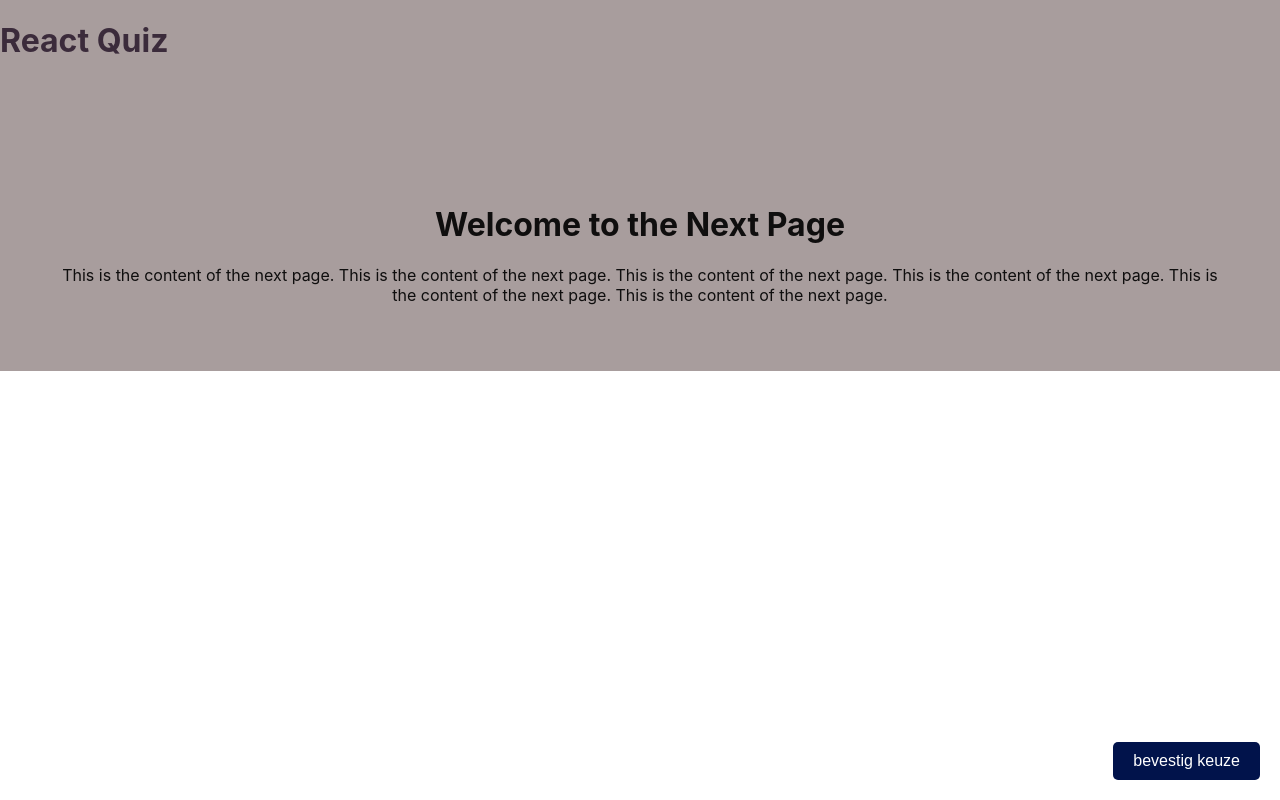
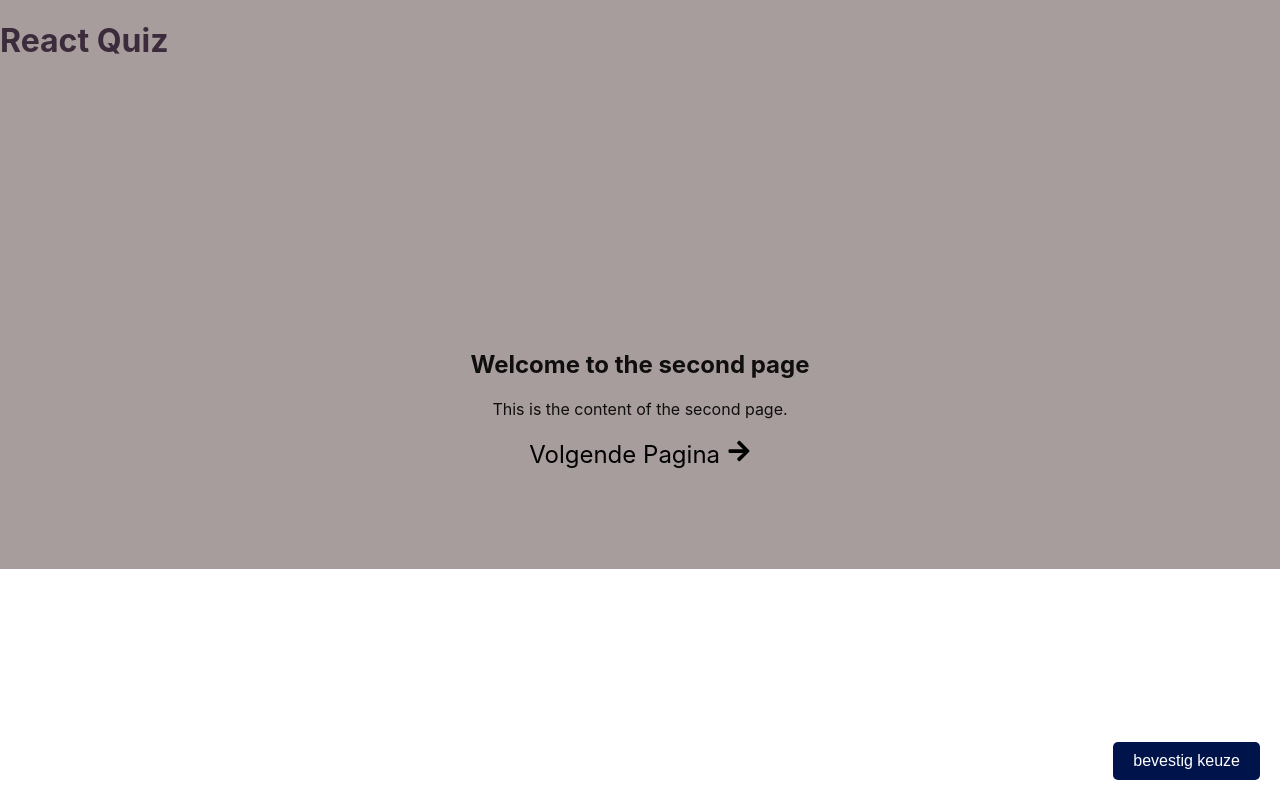
Before and after one commit to Melanforsaken/ReactQuiz2, a React (Create React App) app: page /next-page in a window 1280 px wide. Built offline with nearby package versions, Linux system fonts and the light colour scheme.

Commit message:
wijzigingen aan page2, app.js nu ook refererend naar page3

```diff
--- a/src/App.js
+++ b/src/App.js
@@ -4,6 +4,7 @@ import React, { useState } from 'react';
 import { BrowserRouter as Router, Routes, Route, Link } from 'react-router-dom';
 import { FaArrowRight } from 'react-icons/fa';
 import NextPage from './Page2';
+import ThirdPage from './Page3';
 
 function App() {
   const [selectedOption, setSelectedOption] = useState(null);
@@ -92,6 +93,7 @@ function App() {
               </div>
             } />
             <Route path="/next-page" element={<NextPage />} />
+            <Route path="/third-page" element={<ThirdPage />} />
           </Routes>
         </main>
         <ConfirmButton onConfirm={handleConfirm} />
--- a/src/Page2.js
+++ b/src/Page2.js
@@ -1,17 +1,27 @@
+import './App.css';
 import React from 'react';
-import './App.css';
+import { Link } from 'react-router-dom';
+import { FaArrowRight } from 'react-icons/fa';
 
 const NextPage = () => {
   return (
-    <div style={{ textAlign: 'center', marginTop: '50px' }}>
-      <h1>Welcome to the Next Page</h1>
-      <p>This is the content of the next page.
-      This is the content of the next page.
-      This is the content of the next page.
-      This is the content of the next page.
-      This is the content of the next page.
-      This is the content of the next page.
-      </p>
+    <div className="App">
+      <header className="App-header">
+      </header>
+      <main className="App-body">
+        <div style={{ textAlign: 'center', marginTop: '40px' }}>
+          <h2>Welcome to the second page</h2>
+          <p>
+            This is the content of the second page.
+            {/* Add more content as necessary */}
+          </p>
+          <div style={{ marginTop: '20px' }}>
+            <Link to="/third-page" style={{ fontSize: '24px', textDecoration: 'none', color: 'black' }}>
+              Volgende Pagina <FaArrowRight />
+            </Link>
+          </div>
+        </div>
+      </main>
     </div>
   );
 };
--- /dev/null
+++ b/src/Page3.js
@@ -0,0 +1,20 @@
+import React from 'react';
+import './App.css';
+
+
+const ThirdPage = () => {
+  return (
+    <div style={{ textAlign: 'center', marginTop: '50px' }}>
+      <h1>Welcome to the Next Page</h1>
+      <p>This is the content of the third page.
+      This is the content of the third page.
+      This is the content of the third page.
+      This is the content of the third page.
+      This is the content of the third page.
+      This is the content of the third page.
+      </p>
+    </div>
+  );
+};
+
+export default ThirdPage;
```
Also changed, not shown: src/logo.svg (deleted).
